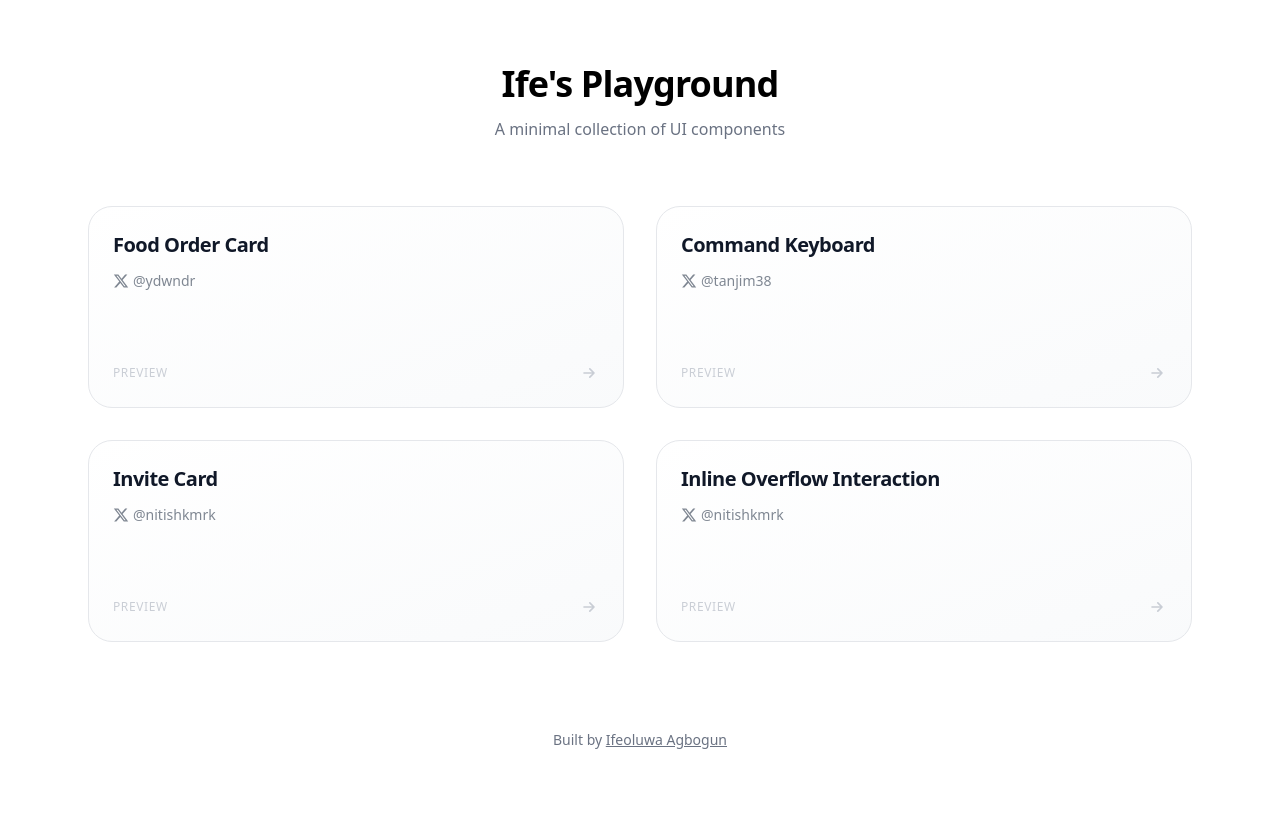
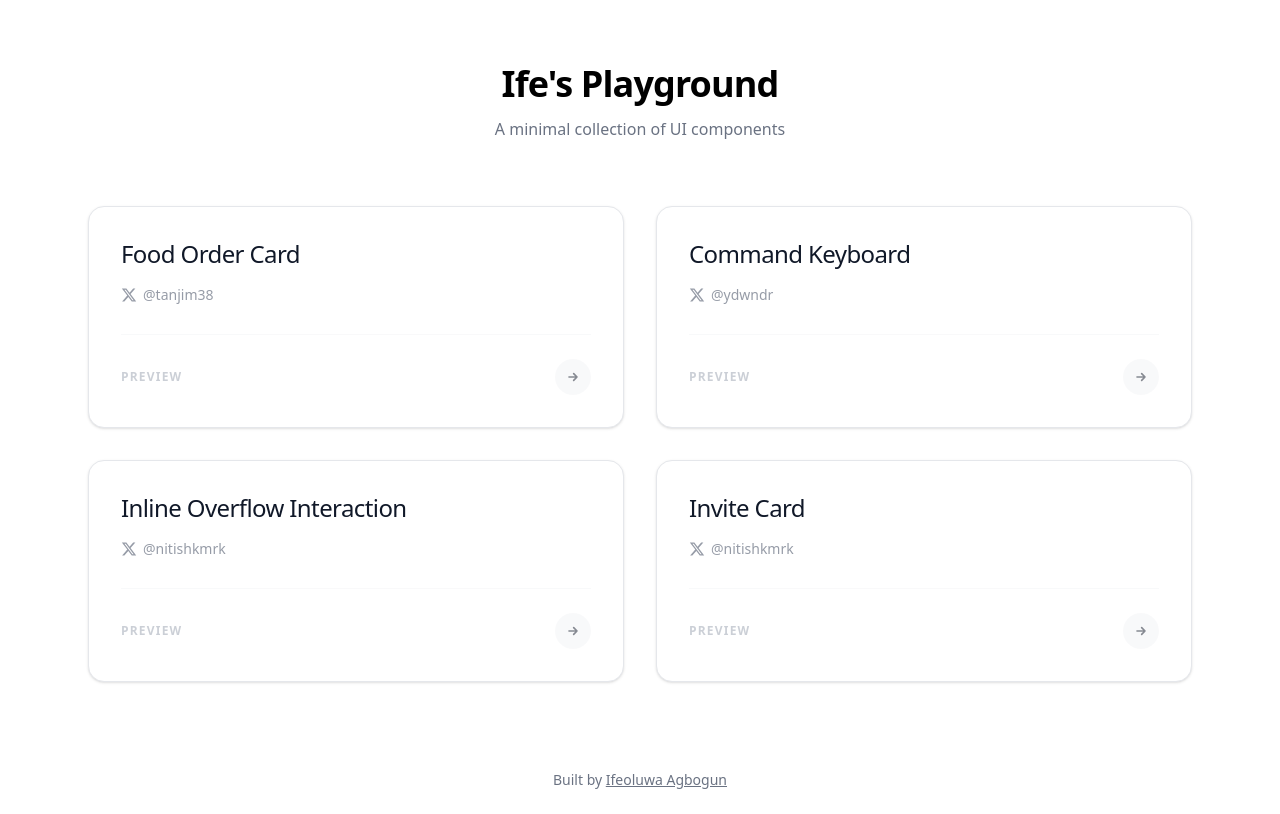
Before and after one commit to paul1029-ife/design-recreation, a React (Vite) app: page / in a window 1280 px wide. Built offline with nearby package versions, Linux system fonts and the light colour scheme.

Commit message:
style: Update card layout so it looks better.

```diff
--- a/src/App.tsx
+++ b/src/App.tsx
@@ -11,26 +11,30 @@ const components: PlaygroundComponent[] = [
   {
     id: 1,
     name: "Food Order Card",
-    source: "ydwndr",
+    source: "tanjim38",
+    url: "https://x.com/tanjim38/status/1979876452851183892?s=46",
     component: FoodOrderCard,
   },
   {
     id: 2,
     name: "Command Keyboard",
-    source: "tanjim38",
+    source: "ydwndr",
+    url: "https://x.com/ydwndr/status/1971241276243956025?s=46",
     component: CommandPalette,
   },
   {
     id: 3,
-    name: "Invite Card",
+    name: "Inline Overflow Interaction",
     source: "nitishkmrk",
-    component: InviteCard,
+    url: "https://x.com/nitishkmrk/status/1976537178088899045?s=46",
+    component: InlineOverflow,
   },
   {
     id: 4,
-    name: "Inline Overflow Interaction",
+    name: "Invite Card",
     source: "nitishkmrk",
-    component: InlineOverflow,
+    url: "https://x.com/nitishkmrk/status/1803335945120514234",
+    component: InviteCard,
   },
 ];
 
@@ -60,6 +64,7 @@ function App() {
               key={comp.id}
               name={comp.name}
               source={comp.source}
+              url={comp.url}
               onClick={() => openModal(comp)}
             />
           ))}
--- a/src/components/global/ComponentCard.tsx
+++ b/src/components/global/ComponentCard.tsx
@@ -1,97 +1,123 @@
-import { motion } from "framer-motion";
+import { motion } from "motion/react";
 
 interface ComponentCardProps {
   name: string;
   source: string;
+  url: string;
   onClick: () => void;
 }
 
-const ComponentCard = ({ name, source, onClick }: ComponentCardProps) => {
+const ComponentCard = ({ name, source, url, onClick }: ComponentCardProps) => {
+  const handleSourceClick = (e: React.MouseEvent) => {
+    e.stopPropagation();
+    window.open(url, "_blank", "noopener,noreferrer");
+  };
+
   return (
     <motion.div
       onClick={onClick}
-      className="group relative bg-gradient-to-br from-white to-gray-50 border border-gray-200 rounded-3xl cursor-pointer overflow-hidden"
+      className="group relative bg-white border border-gray-200 rounded-2xl overflow-hidden"
       whileHover="hover"
       initial="initial"
       variants={{
-        initial: { scale: 1 },
-        hover: { scale: 1.02 },
+        initial: {
+          boxShadow:
+            "0 1px 3px 0 rgb(0 0 0 / 0.1), 0 1px 2px -1px rgb(0 0 0 / 0.1)",
+        },
+        hover: {
+          boxShadow:
+            "0 20px 25px -5px rgb(0 0 0 / 0.1), 0 8px 10px -6px rgb(0 0 0 / 0.1)",
+          y: -4,
+        },
       }}
-      transition={{
-        type: "spring",
-        stiffness: 400,
-        damping: 25,
-      }}
+      transition={{ duration: 0.3, ease: "easeOut" }}
     >
       <motion.div
-        className="absolute inset-0 bg-gradient-to-br from-blue-50/0 via-purple-50/0 to-pink-50/0"
+        className="absolute inset-0 bg-gradient-to-r from-transparent via-white/30 to-transparent -skew-x-12"
         variants={{
-          initial: { opacity: 0 },
-          hover: { opacity: 1 },
+          initial: { x: "-200%" },
+          hover: { x: "200%" },
         }}
-        transition={{ duration: 0.4 }}
+        transition={{ duration: 0.6, ease: "easeInOut" }}
       />
 
+      <div className="relative p-8 flex flex-col justify-between min-h-[220px]">
+        <div className="space-y-4">
           <motion.div
-        className="absolute inset-0 -translate-x-full bg-gradient-to-r from-transparent via-white/20 to-transparent"
             variants={{
-          initial: { x: "-100%" },
-          hover: { x: "100%" },
+              initial: { y: 0 },
+              hover: { y: -2 },
             }}
-        transition={{ duration: 0.7, ease: "easeInOut" }}
-      />
+            transition={{ duration: 0.2, ease: "easeOut" }}
+          >
+            <h3 className="text-2xl font-medium text-gray-900 tracking-tight leading-tight">
+              {name}
+            </h3>
+          </motion.div>
 
-      <div className="relative p-6 flex flex-col justify-between min-h-[200px]">
-        <div className="space-y-3">
-          <motion.h3
-            className="text-xl font-semibold text-gray-900 tracking-tight"
-            variants={{
-              initial: { x: 0 },
-              hover: { x: 4 },
-            }}
-            transition={{ duration: 0.3 }}
-          >
-            {name}
-          </motion.h3>
-
-          <motion.div
-            className="flex items-center gap-1 text-sm text-gray-600"
+          <motion.button
+            onClick={handleSourceClick}
+            className="flex items-center gap-2 text-sm text-gray-500 cursor-pointer hover:text-gray-900 transition-colors w-fit group/link"
             variants={{
               initial: { opacity: 0.7 },
               hover: { opacity: 1 },
             }}
           >
-            <svg className="w-4 h-4" viewBox="0 0 24 24" fill="currentColor">
+            <motion.div
+              className="flex items-center gap-1.5"
+              whileHover={{ x: 2 }}
+              transition={{ duration: 0.2 }}
+            >
+              <svg
+                className="w-4 h-4 flex-shrink-0"
+                viewBox="0 0 24 24"
+                fill="currentColor"
+              >
                 <path d="M18.244 2.25h3.308l-7.227 8.26 8.502 11.24H16.17l-5.214-6.817L4.99 21.75H1.68l7.73-8.835L1.254 2.25H8.08l4.713 6.231zm-1.161 17.52h1.833L7.084 4.126H5.117z" />
               </svg>
               <span className="font-medium">@{source}</span>
+              <svg
+                className="w-3 h-3 opacity-0 group-hover/link:opacity-100 transition-opacity"
+                fill="none"
+                viewBox="0 0 24 24"
+                stroke="currentColor"
+                strokeWidth={2.5}
+              >
+                <path
+                  strokeLinecap="round"
+                  strokeLinejoin="round"
+                  d="M10 6H6a2 2 0 00-2 2v10a2 2 0 002 2h10a2 2 0 002-2v-4M14 4h6m0 0v6m0-6L10 14"
+                />
+              </svg>
             </motion.div>
+          </motion.button>
         </div>
 
         <motion.div
-          className="flex items-center justify-between mt-8"
+          className="flex items-center justify-between pt-6 border-t border-gray-100"
           variants={{
-            initial: { opacity: 0.5, y: 0 },
-            hover: { opacity: 1, y: -2 },
+            initial: { opacity: 0.5 },
+            hover: { opacity: 1 },
           }}
-          transition={{ duration: 0.3 }}
+          transition={{ duration: 0.2 }}
         >
-          <span className="text-xs font-medium text-gray-400 uppercase tracking-wider">
+          <span className="text-xs font-semibold text-gray-400 uppercase tracking-widest">
             Preview
           </span>
           <motion.div
+            className="flex items-center justify-center w-9 h-9 rounded-full bg-gray-100 text-gray-900 group-hover:bg-gray-900 group-hover:text-white transition-colors duration-300"
             variants={{
               initial: { x: 0 },
               hover: { x: 4 },
             }}
-            transition={{ duration: 0.3 }}
+            transition={{ duration: 0.3, ease: "easeOut" }}
           >
             <svg
-              className="w-5 h-5 text-gray-400 group-hover:text-gray-900 transition-colors"
+              className="w-4 h-4"
               fill="none"
               viewBox="0 0 24 24"
               stroke="currentColor"
-              strokeWidth={2}
+              strokeWidth={2.5}
             >
               <path
                 strokeLinecap="round"
@@ -102,13 +128,14 @@ const ComponentCard = ({ name, source, onClick }: ComponentCardProps) => {
           </motion.div>
         </motion.div>
       </div>
+
       <motion.div
-        className="absolute inset-0 rounded-3xl border-2 border-gray-900 pointer-events-none"
+        className="absolute inset-0 rounded-2xl border border-gray-900 pointer-events-none"
         variants={{
           initial: { opacity: 0 },
-          hover: { opacity: 0.05 },
+          hover: { opacity: 0.1 },
         }}
-        transition={{ duration: 0.3 }}
+        transition={{ duration: 0.2 }}
       />
     </motion.div>
   );
```
Lines whose indentation alone changed are shown as unchanged.
